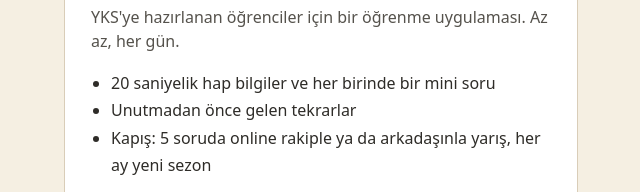
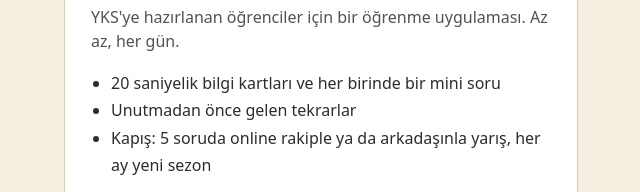
Before and after one commit to davut66/bilgilen-web, a plain HTML site: page index.html in a window 1280 px wide. Shown: the part 284-476 px from the top of the page, 319-959 px from the left. Drawn offline with Linux system fonts and the light colour scheme.

Commit message:
Ana sayfa: 'hap bilgi' yerine 'bilgi kartı'
Co-Authored-By: Claude Opus 5.5 <noreply@anthropic.com>
Claude-Session: https://claude.ai/code/session_01Wawmanqt7pvSKwTCiMz3K3

```diff
--- a/index.html
+++ b/index.html
@@ -4,7 +4,7 @@
 <meta charset="utf-8">
 <meta name="viewport" content="width=device-width, initial-scale=1">
 <title>Bilgilen · YKS'ye az az, her gün</title>
-<meta name="description" content="Bilgilen: YKS'ye hazırlanan öğrenciler için hap bilgiler, tekrar ve 5 soruluk Kapış düellosu.">
+<meta name="description" content="Bilgilen: YKS'ye hazırlanan öğrenciler için bilgi kartları, tekrar ve 5 soruluk Kapış düellosu.">
 <style>
   body { margin: 0; min-height: 100vh; display: grid; place-items: center; background: #F5EFE2; color: #1B1B1F;
          font-family: system-ui, -apple-system, "Segoe UI", Roboto, sans-serif; }
@@ -22,7 +22,7 @@
   <h1><span class="mark">Bilgilen</span></h1>
   <p>YKS'ye hazırlanan öğrenciler için bir öğrenme uygulaması. Az az, her gün.</p>
   <ul>
-    <li>20 saniyelik hap bilgiler ve her birinde bir mini soru</li>
+    <li>20 saniyelik bilgi kartları ve her birinde bir mini soru</li>
     <li>Unutmadan önce gelen tekrarlar</li>
     <li>Kapış: 5 soruda online rakiple ya da arkadaşınla yarış, her ay yeni sezon</li>
   </ul>
```
